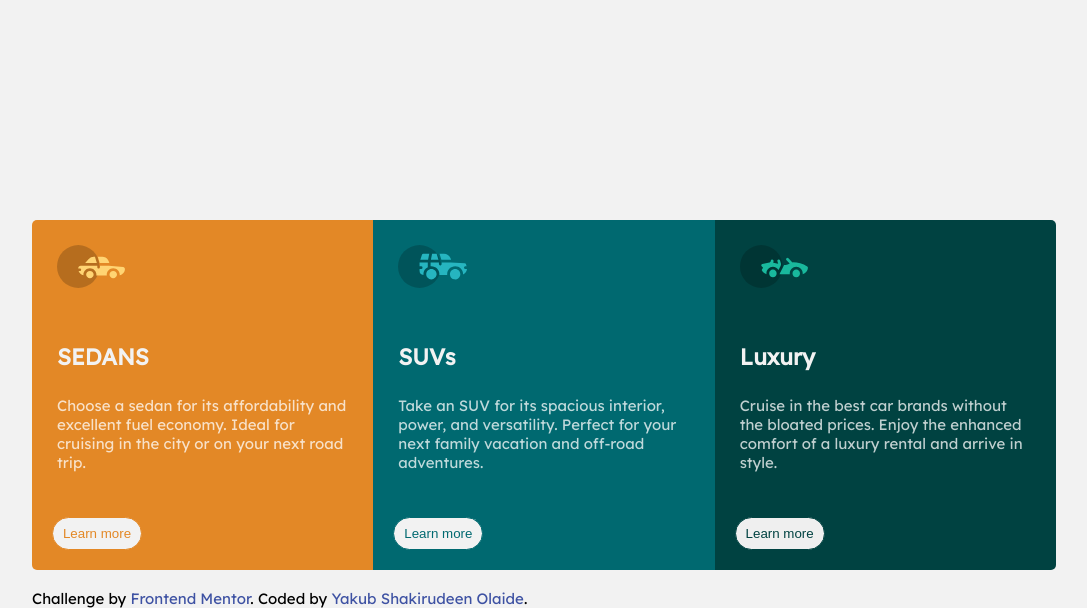
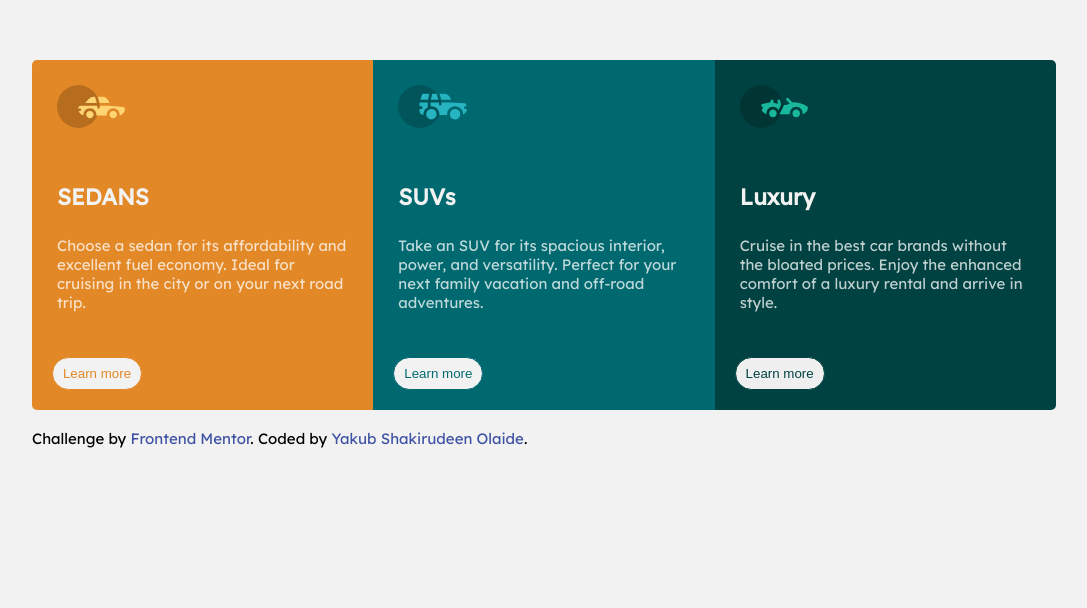
Before and after one commit to Optimistola/3-column-card-preview, a plain HTML site: page index.html in a window 1280 px wide. Shown: the part 250-858 px from the top of the page, without its empty margins (38-1125 px from the left). After the commit the page ends 800 px from the top, so only its background shows below. Drawn offline with Linux system fonts and the light colour scheme.

Commit message:
Update index.html

```diff
--- a/index.html
+++ b/index.html
@@ -77,7 +77,7 @@ font-size:15px;
   .flex{display:flex;
   }
 body{position: absolute;
-top:50%;}
+top:30%;}
    .sedan{
   border-bottom-left-radius:5px;
   border-top-left-radius:5px;
```
